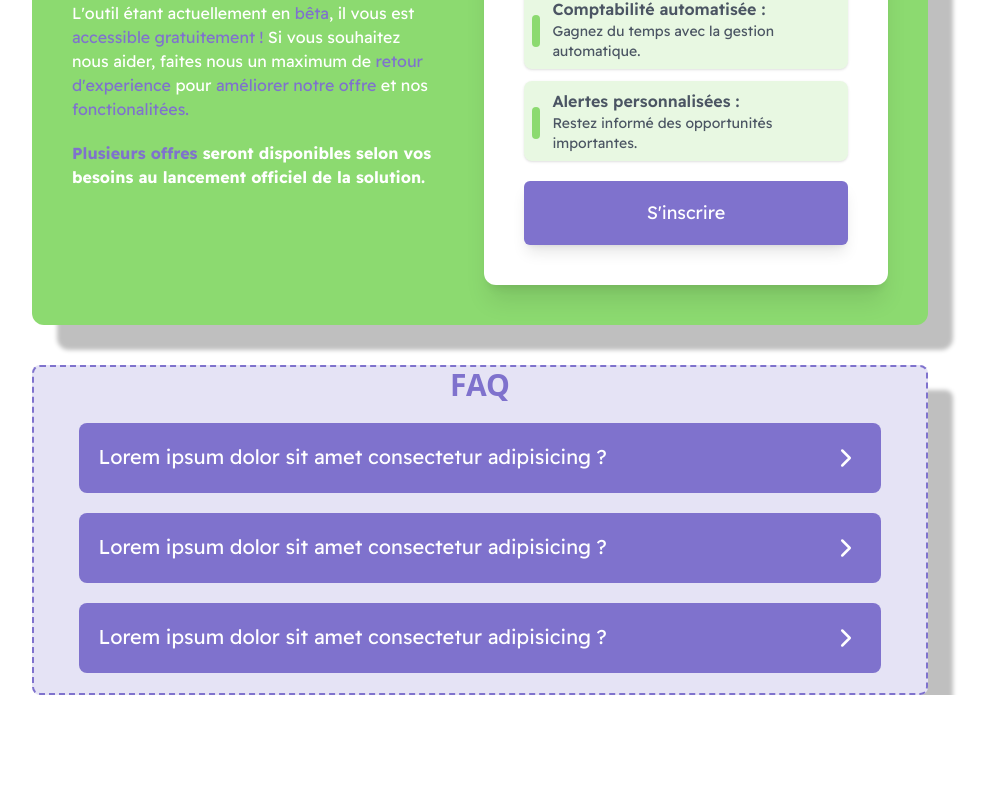
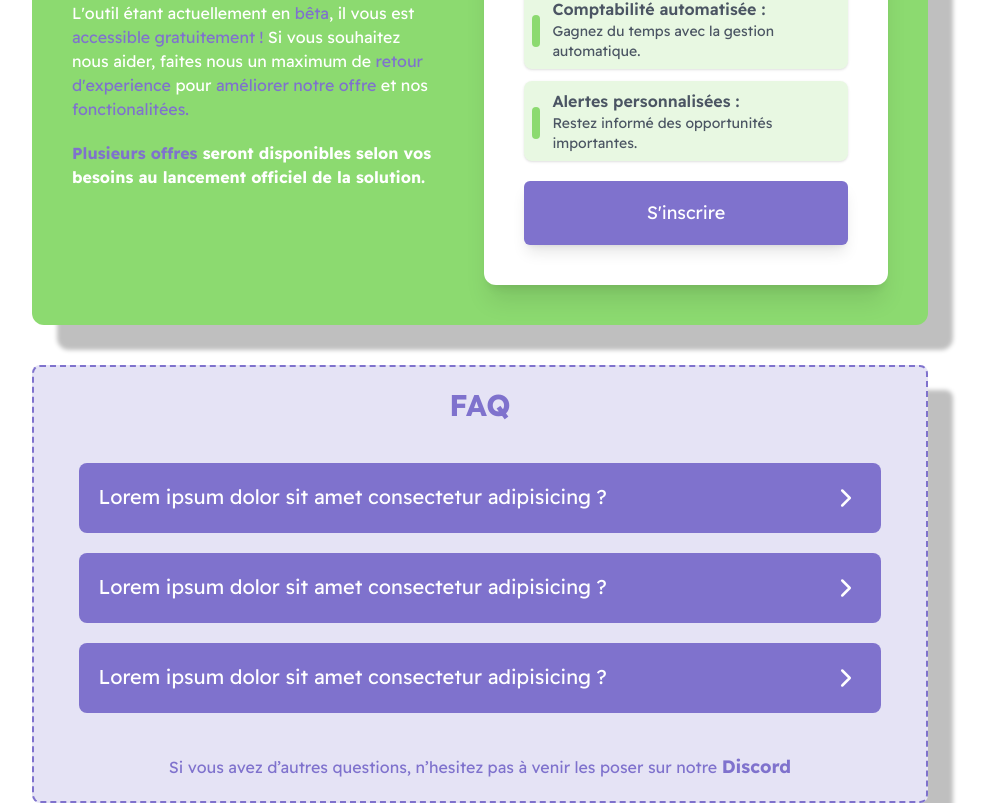
Before and after one commit to Eaulmesse/vintzen_front, a React (Vite) app: page / in a window 1280 px wide. Shown: the part 2549-3352 px from the top of the page, without its empty margins (160-1146 px from the left). Before the commit the page ends 3244 px from the top, so only its background shows below. Built offline with nearby package versions, Linux system fonts and the light colour scheme.

Commit message:
add: discord link in Faq, some adjustements

```diff
--- a/src/components/Faq/Faq.jsx
+++ b/src/components/Faq/Faq.jsx
@@ -6,13 +6,17 @@ const Faq = ({  }) => {
 
 
     return (
-        <div className='mx-auto mt-10 rounded-lg w-custom md:w-custom-md bg-custom-purple bg-opacity-20 border-2 border-dashed border-custom-purple shadow-custom '>
-            <h2 className='text-3xl font-bold text-custom-purple text-center'>FAQ</h2>
+        <div className='mx-auto mt-10 rounded-lg w-custom md:w-custom-md bg-custom-purple bg-opacity-20 border-2 border-dashed border-custom-purple shadow-custom readex-pro'>
+            <h2 className='text-3xl mt-5 font-bold text-custom-purple text-center'>FAQ</h2>
 
-            <FaqQuestion question="Lorem ipsum dolor sit amet consectetur adipisicing  ?" answer="Lorem ipsum dolor sit amet consectetur adipisicing elit. Quisquam, quos."/>
-            <FaqQuestion question="Lorem ipsum dolor sit amet consectetur adipisicing  ?" answer="Lorem ipsum dolor sit amet consectetur adipisicing elit. Quisquam, quos."/>
-            <FaqQuestion question="Lorem ipsum dolor sit amet consectetur adipisicing  ?" answer="Lorem ipsum dolor sit amet consectetur adipisicing elit. Quisquam, quos."/>
+            <div className='mt-10'>
+                <FaqQuestion question="Lorem ipsum dolor sit amet consectetur adipisicing  ?" answer="Lorem ipsum dolor sit amet consectetur adipisicing elit. Quisquam, quos."/>
+                <FaqQuestion question="Lorem ipsum dolor sit amet consectetur adipisicing  ?" answer="Lorem ipsum dolor sit amet consectetur adipisicing elit. Quisquam, quos."/>
+                <FaqQuestion question="Lorem ipsum dolor sit amet consectetur adipisicing  ?" answer="Lorem ipsum dolor sit amet consectetur adipisicing elit. Quisquam, quos."/>
+            </div>
 
+
+            <p className='w-5/6 m-auto text-center text-custom-purple text-md mt-10 mb-5'>Si vous avez d’autres questions, n’hesitez pas à venir les poser sur notre <a href='https://discord.gg/4uj8v9YU' target='_blank' rel='noreferrer' className='text-lg font-bold'>Discord</a> </p>
         </div>
     );
 };
--- a/src/components/Faq/FaqQuestion.jsx
+++ b/src/components/Faq/FaqQuestion.jsx
@@ -21,6 +21,8 @@ const FaqQuestion = ({ question, answer }) => {
             {isOpen && (
                 <p className='text-sm mt-5'>{answer}</p>
             )}
+
+
         </div>
     );
 };
```
